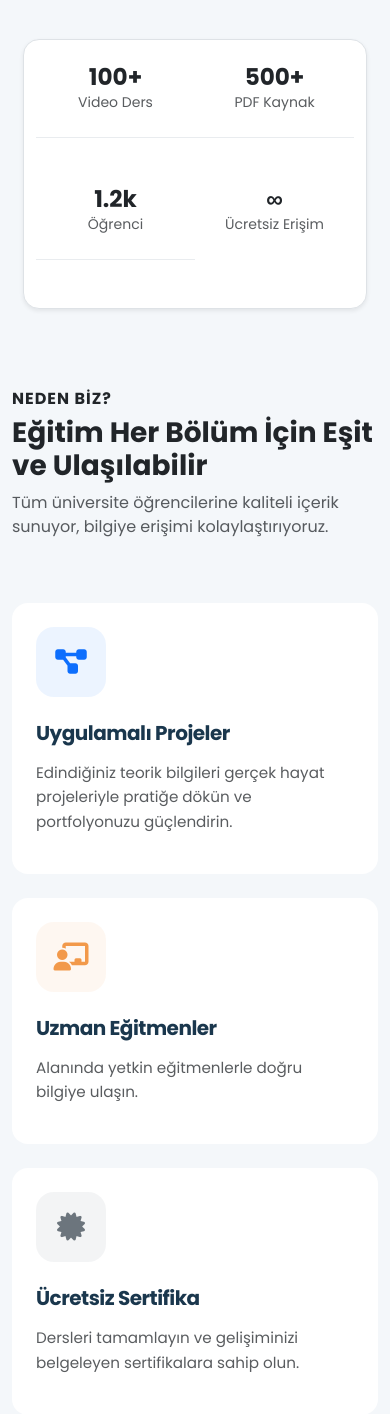
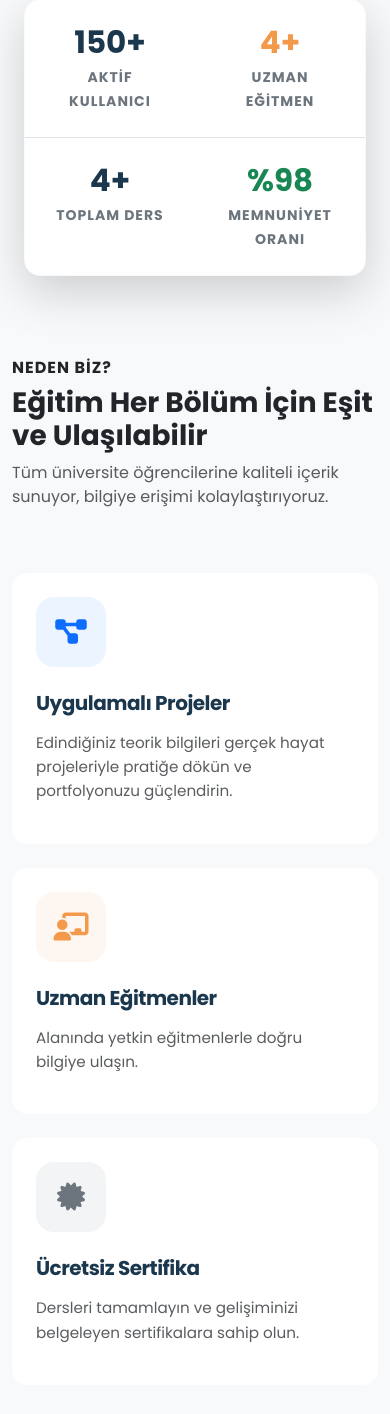
Before and after one commit to Aliceylan11/GelisimKapsul, a Django app: page / in a window 390 px wide. Shown: the part 1008-2422 px from the top of the page. Run offline with Django 5.2, Linux system fonts and the light colour scheme; grey boxes labelled with a size stand in for pictures from a placeholder-image service; some libraries are stand-ins or nearby versions; grey boxes are pictures that could not be loaded.

Commit message:
Arda, Dashboard da kapsamlı bir geliştirme ve düzenleme yapılmıştır.

```diff
--- a/dashboard/templates/dashboard/base.html
+++ b/dashboard/templates/dashboard/base.html
@@ -1,46 +1,140 @@
 {% load static %}
-
 <!DOCTYPE html>
 <html lang="tr">
 <head>
     <meta charset="UTF-8">
     <meta name="viewport" content="width=device-width, initial-scale=1.0">
+    <meta name="description" content="Gelişim Kapsül - Modern Eğitim Platformu">
+    <meta name="author" content="Arda Irmak">
     <title>Gelişim Kapsül | Eğitim Platformu</title>
     <link rel="preconnect" href="https://fonts.googleapis.com">
     <link rel="preconnect" href="https://fonts.gstatic.com" crossorigin>
     <link href="https://fonts.googleapis.com/css2?family=Poppins:wght@300;400;500;600;700&display=swap" rel="stylesheet">
     <link rel="stylesheet" href="https://cdnjs.cloudflare.com/ajax/libs/font-awesome/6.4.0/css/all.min.css">
+    <link rel="stylesheet" href="https://cdn.jsdelivr.net/npm/bootstrap-icons@1.11.1/font/bootstrap-icons.css">
     <link href="https://cdn.jsdelivr.net/npm/bootstrap@5.3.2/dist/css/bootstrap.min.css" rel="stylesheet">
-    <link rel="stylesheet" href="https://cdn.jsdelivr.net/npm/bootstrap-icons@1.11.1/font/bootstrap-icons.css">
     <link href="{% static 'css/style.css' %}" rel="stylesheet">
     <link rel="icon" type="image/png" href="{% static 'img/gelisim_kapsul_logo.png' %}">
+    <style>
+        body {
+            font-family: 'Poppins', sans-serif;
+            background-color: #f8f9fa;
+        }
+        #preloader {
+            position: fixed;
+            top: 0;
+            left: 0;
+            width: 100%;
+            height: 100%;
+            background: #ffffff;
+            z-index: 9999;
+            display: flex;
+            justify-content: center;
+            align-items: center;
+            transition: opacity 0.5s ease;
+        }
+        .spinner {
+            width: 50px;
+            height: 50px;
+            border: 5px solid #e0e0e0;
+            border-top: 5px solid #0d6efd;
+            border-radius: 50%;
+            animation: spin 1s linear infinite;
+        }
+        @keyframes spin {
+            0% { transform: rotate(0deg); }
+            100% { transform: rotate(360deg); }
+        }
+        #scrollTopBtn {
+    display: none;
+    position: fixed;
+    bottom: 30px;
+    right: 30px;
+    z-index: 99;
+    border: 1px solid rgba(255, 255, 255, 0.2); /* Hafif bir çerçeve ekledim */
+    outline: none;
+    background-color: rgba(13, 110, 253, 0.5);
+    backdrop-filter: blur(5px);
+    -webkit-backdrop-filter: blur(5px);
+    color: white;
+    cursor: pointer;
+    padding: 12px 16px;
+    border-radius: 12px;
+    font-size: 18px;
+    box-shadow: 0 4px 15px rgba(13, 110, 253, 0.2);
+    transition: all 0.3s ease;
+}
 
+#scrollTopBtn:hover {
+    /* Üzerine gelince tam renk olsun */
+    background-color: #0d6efd;
+    transform: translateY(-3px);
+    box-shadow: 0 6px 20px rgba(13, 110, 253, 0.4);
+}
+
+div:where(.swal2-container) {
+    font-family: 'Poppins', sans-serif !important;
+}
+    </style>
     {% block css_files %}{% endblock %}
 </head>
-
 <body class="d-flex flex-column min-vh-100">
-
+    <div id="preloader">
+        <div class="spinner"></div>
+    </div>
     {% include 'dashboard/navbar.html' %}
-
     <main class="container-md flex-grow-1 py-5">
-        {% if messages %}
-            {% for message in messages %}
-                <div class="alert alert-{{ message.tags }} alert-dismissible fade show" role="alert">
-                    {{ message }}
-                    <button type="button" class="btn-close" data-bs-dismiss="alert" aria-label="Close"></button>
-                </div>
-            {% endfor %}
-        {% endif %}
-
         {% block content %}
         {% endblock content %}
     </main>
+    {% include 'dashboard/footer.html' %}
+    <button onclick="topFunction()" id="scrollTopBtn" title="Yukarı Çık">
+        <i class="fa-solid fa-arrow-up"></i>
+    </button>
+    <script src="https://cdn.jsdelivr.net/npm/bootstrap@5.3.2/dist/js/bootstrap.bundle.min.js"></script>
+    <script src="https://cdn.jsdelivr.net/npm/sweetalert2@11"></script>
+    <script>
+        window.addEventListener('load', function() {
+            const preloader = document.getElementById('preloader');
+            preloader.style.opacity = '0';
+            setTimeout(() => {
+                preloader.style.display = 'none';
+            }, 500);
+        });
 
-    {% include 'dashboard/footer.html' %}
+        const mybutton = document.getElementById("scrollTopBtn");
+        window.onscroll = function() {
+            if (document.body.scrollTop > 200 || document.documentElement.scrollTop > 200) {
+                mybutton.style.display = "block";
+            } else {
+                mybutton.style.display = "none";
+            }
+        };
 
-    <script src="https://cdn.jsdelivr.net/npm/bootstrap@5.3.2/dist/js/bootstrap.bundle.min.js"></script>
+        function topFunction() {
+            window.scrollTo({top: 0, behavior: 'smooth'});
+        }
 
+        {% if messages %}
+            const Toast = Swal.mixin({
+                toast: true,
+                position: 'top-end',
+                showConfirmButton: false,
+                timer: 4000,
+                timerProgressBar: true,
+                didOpen: (toast) => {
+                    toast.addEventListener('mouseenter', Swal.stopTimer)
+                    toast.addEventListener('mouseleave', Swal.resumeTimer)
+                }
+            });
+            {% for message in messages %}
+                Toast.fire({
+                    icon: "{% if message.tags == 'danger' %}error{% elif message.tags == 'warning' %}warning{% elif message.tags == 'success' %}success{% else %}info{% endif %}",
+                    title: "{{ message }}"
+                });
+            {% endfor %}
+        {% endif %}
+    </script>
     {% block js_files %}{% endblock %}
-
 </body>
 </html>
--- a/dashboard/templates/dashboard/home.html
+++ b/dashboard/templates/dashboard/home.html
@@ -1,8 +1,8 @@
 {% extends 'dashboard/base.html' %}
 {% load static %}
+{% load humanize %}
 
 {% block content %}
-
 
 <section class="hero-section mb-5 position-relative">
     <div id="heroCarousel" class="carousel slide carousel-fade shadow-lg rounded-4 overflow-hidden" data-bs-ride="carousel" data-bs-interval="5000">
@@ -54,29 +54,60 @@
                 </div>
             </div>
         </div>
+
+        <button class="carousel-control-prev" type="button" data-bs-target="#heroCarousel" data-bs-slide="prev">
+            <span class="carousel-control-prev-icon" aria-hidden="true"></span>
+            <span class="visually-hidden">Önceki</span>
+        </button>
+        <button class="carousel-control-next" type="button" data-bs-target="#heroCarousel" data-bs-slide="next">
+            <span class="carousel-control-next-icon" aria-hidden="true"></span>
+            <span class="visually-hidden">Sonraki</span>
+        </button>
+
     </div>
 </section>
 
-<section class="stats-section mb-5 py-4 bg-white rounded-4 shadow-sm border">
-    <div class="row text-center g-4 justify-content-center">
-        <div class="col-6 col-md-3 border-end border-light-subtle">
-            <h3 class="fw-bold text-lacivert mb-0">100+</h3>
-            <p class="text-muted small mb-0">Video Ders</p>
+<div class="container kurumsal-stats-wrapper">
+    <div class="row g-0 bg-white shadow-lg rounded-4 overflow-hidden border border-light">
+
+        <div class="col-lg-3 col-6 border-end">
+            <div class="p-4 text-center">
+                <h3 class="fw-bold kurumsal-text-dark-primary display-5 mb-1">
+                    {{ stats.ogrenci|default:"150"|intcomma }}+
+                </h3>
+                <span class="text-secondary small text-uppercase fw-bold kurumsal-ls-1">Aktif Kullanıcı</span>
+            </div>
         </div>
-        <div class="col-6 col-md-3 border-end border-light-subtle">
-            <h3 class="fw-bold text-lacivert mb-0">500+</h3>
-            <p class="text-muted small mb-0">PDF Kaynak</p>
+
+        <div class="col-lg-3 col-6 border-end">
+            <div class="p-4 text-center">
+                <h3 class="fw-bold kurumsal-text-orange display-5 mb-1">
+                    {{ stats.egitmen|default:"10" }}+
+                </h3>
+                <span class="text-secondary small text-uppercase fw-bold kurumsal-ls-1">Uzman Eğitmen</span>
+            </div>
         </div>
-        <div class="col-6 col-md-3 border-end border-light-subtle">
-            <h3 class="fw-bold text-lacivert mb-0">1.2k</h3>
-            <p class="text-muted small mb-0">Öğrenci</p>
+
+        <div class="col-lg-3 col-6 border-end">
+            <div class="p-4 text-center">
+                <h3 class="fw-bold kurumsal-text-dark-primary display-5 mb-1">
+                    {{ stats.ders|default:"20" }}+
+                </h3>
+                <span class="text-secondary small text-uppercase fw-bold kurumsal-ls-1">Toplam Ders</span>
+            </div>
         </div>
-        <div class="col-6 col-md-3">
-            <h3 class="fw-bold text-turuncu mb-0">∞</h3>
-            <p class="text-muted small mb-0">Ücretsiz Erişim</p>
+
+        <div class="col-lg-3 col-6">
+            <div class="p-4 text-center">
+                <h3 class="fw-bold text-success display-5 mb-1">
+                    %{{ stats.memnuniyet }}
+                </h3>
+                <span class="text-secondary small text-uppercase fw-bold kurumsal-ls-1">Memnuniyet Oranı</span>
+            </div>
         </div>
+
     </div>
-</section>
+</div>
 
 <section class="features mb-5">
     <div class="row align-items-center mb-5">
@@ -119,7 +150,6 @@
         </div>
     </div>
 </section>
-
 
 
 <section class="courses-section mb-5">
--- a/dashboard/views.py
+++ b/dashboard/views.py
@@ -1,5 +1,7 @@
 from django.shortcuts import render
+from django.contrib.auth import get_user_model
 
+User = get_user_model()
 
 def home(request):
     context_dersler = [
@@ -31,11 +33,25 @@ def home(request):
             "resim": "https://placehold.co/600x400/2D3436/white?text=Mobil",
             "egitmen": "Ali CEYLAN"
         },
-
     ]
 
-    return render(request, 'dashboard/home.html', {"dersler": context_dersler})
+    ogrenci_sayisi = User.objects.count()
+    egitmen_sayisi = User.objects.filter(is_staff=True).count()
 
+    if egitmen_sayisi < 4:
+        egitmen_sayisi = 4
+
+    context = {
+        "dersler": context_dersler,
+        "stats": {
+            "ogrenci": ogrenci_sayisi,
+            "egitmen": egitmen_sayisi,
+            "ders": len(context_dersler),
+            "memnuniyet": 98
+        }
+    }
+
+    return render(request, 'dashboard/home.html', context)
 
 def privacy_policy(request):
     return render(request, 'dashboard/privacy.html')
@@ -47,4 +63,18 @@ def pricing(request):
     return render(request, 'dashboard/pricing.html')
 
 def corporate(request):
-    return render(request, 'dashboard/corporate.html')
+    ogrenci_sayisi = User.objects.count()
+    egitmen_sayisi = User.objects.filter(is_staff=True).count()
+
+    if egitmen_sayisi < 4:
+        egitmen_sayisi = 4
+
+    context = {
+        "stats": {
+            "ogrenci": ogrenci_sayisi,
+            "egitmen": egitmen_sayisi,
+            "ders": 4,
+            "memnuniyet": 98
+        }
+    }
+    return render(request, 'dashboard/corporate.html', context)
--- a/gelisimKapsul/settings.py
+++ b/gelisimKapsul/settings.py
@@ -13,6 +13,7 @@ https://docs.djangoproject.com/en/5.2/ref/settings/
 from pathlib import Path
 import os
 from dotenv import load_dotenv
+
 
 load_dotenv() # .env dosyasını yükler
 
@@ -53,6 +54,7 @@ INSTALLED_APPS = [
     'django.contrib.sessions',
     'django.contrib.messages',
     'django.contrib.staticfiles',
+    'django.contrib.humanize',
 ]
 
 MIDDLEWARE = [
```
Also changed, not shown: dashboard/templates/dashboard/corporate.html (+19 -5 lines).
